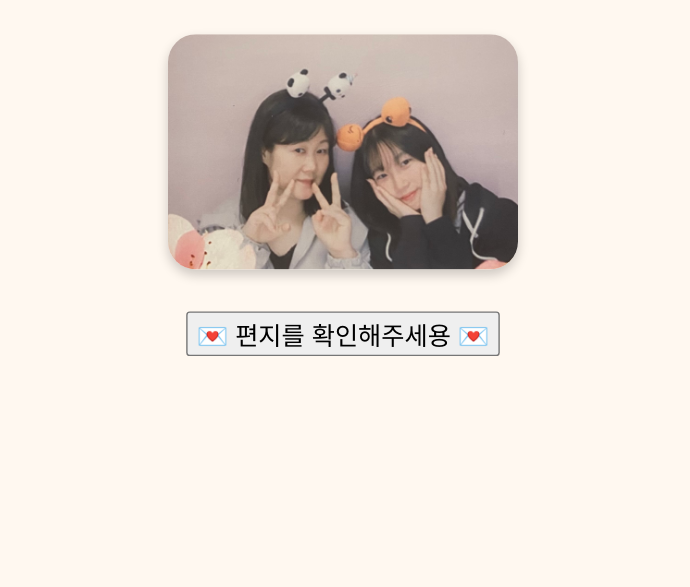
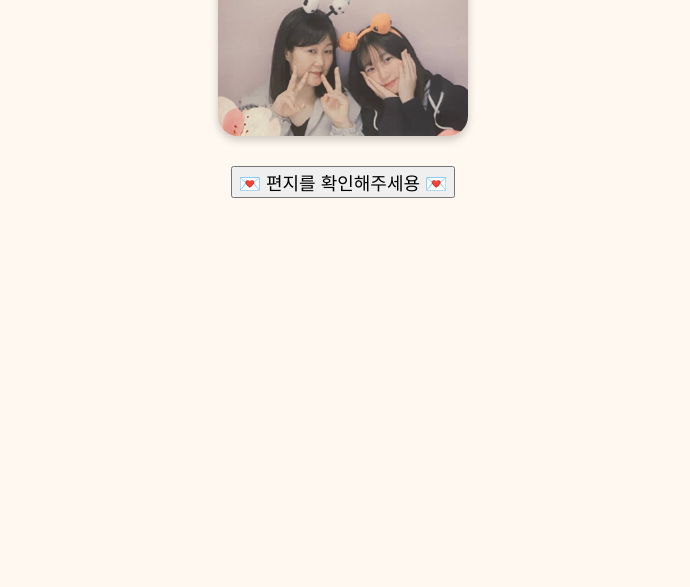
Before and after one commit to yxxn15/mom, a website: page index.html in a window 1280 px wide. Shown: the part 309-896 px from the top of the page, without its empty margins (297-987 px from the left). After the commit the page ends 800 px from the top, so only its background shows below. Drawn offline with Linux system fonts and the light colour scheme.

Commit message:
너비 수정

```diff
--- a/style.css
+++ b/style.css
@@ -104,9 +104,7 @@ body {
   display: flex;
   flex-direction: column;
   align-items: center;
-  justify-content: center;
   padding: 20px;
-  min-height: 100vh;
 }
 
 
@@ -173,21 +171,17 @@ textarea {
 
 /* style.css */
 .photo-wrapper {
-  position: absolute;
-  top: 50%;
-  left: 50%;
-  transform: translate(-50%, -50%) scale(1.4);
-  transform-origin: center center;
+  position: relative;  /* ✅ 기존 absolute 제거 */
+  transform: none;     /* ✅ 중앙 배치 필요 시 flex 활용 */
   display: flex;
   flex-direction: column;
   align-items: center;
   justify-content: center;
   gap: 10px;
-  transition: all 0.5s ease;
   text-align: center;
   width: 100%;
-  max-width: 500px; /* ✅ 이 줄 추가 */
-  margin: 0 auto;    /* ✅ 이 줄 추가 */
+  max-width: 500px;
+  margin: 60px auto 20px;  /* ✅ 상단 여백 조절 가능 */
 }
 
 
```
